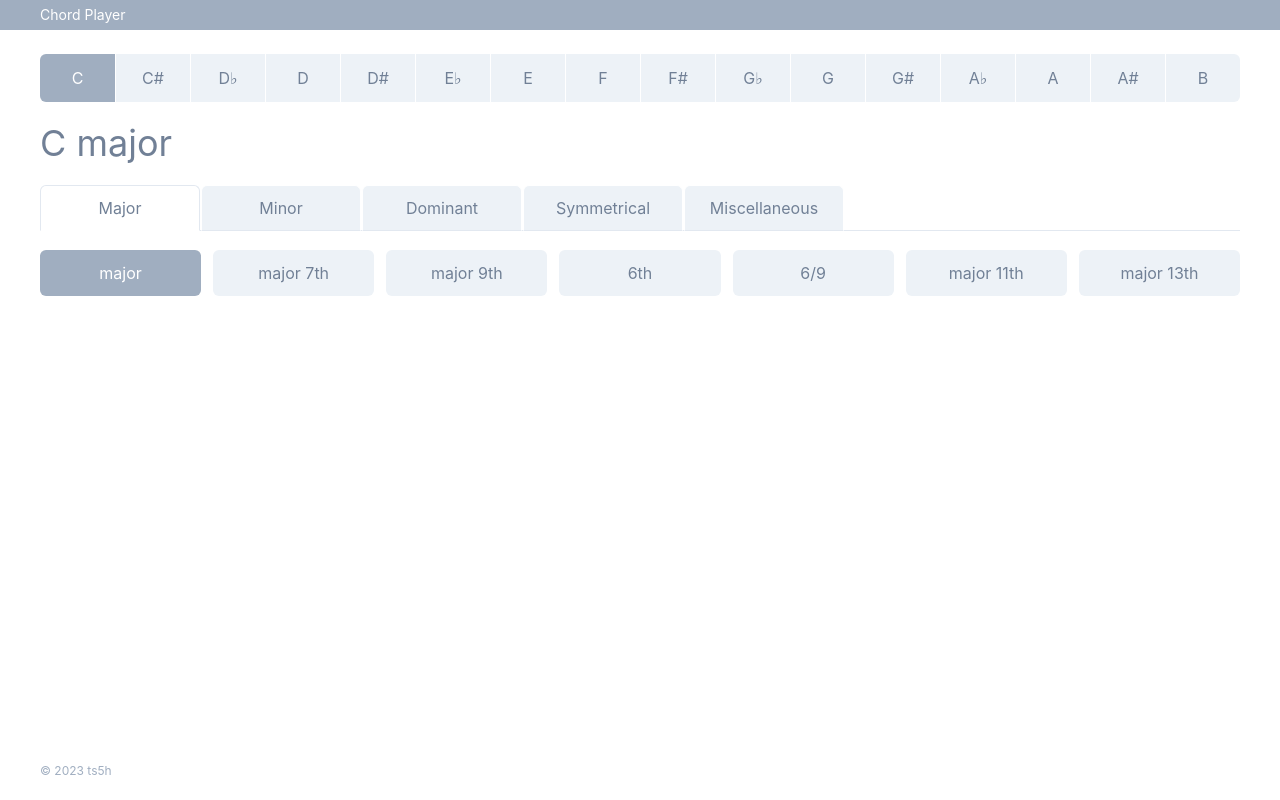
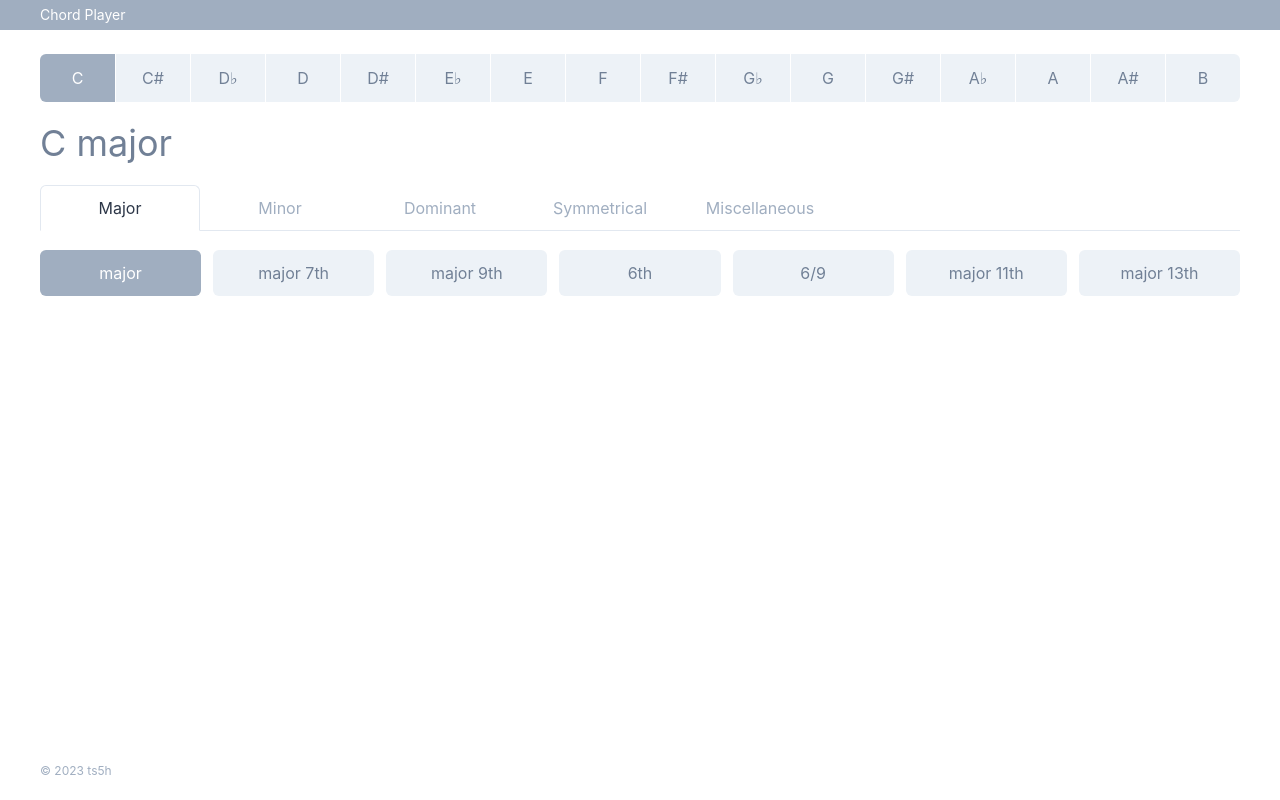
Before and after one commit to ts5h/chord_explorer, a React (Create React App) app: page /c/major in a window 1280 px wide. Built offline with nearby package versions, Linux system fonts and the light colour scheme.

Commit message:
Update tab styles

```diff
--- a/src/components/Nav/Chords/index.tsx
+++ b/src/components/Nav/Chords/index.tsx
@@ -43,23 +43,17 @@ export const NavChords: FC = () => {
   );
 
   return (
-    <Tabs variant="enclosed-colored" w="full" index={currentTab}>
+    <Tabs variant="enclosed" w="full" index={currentTab}>
       <TabList>
         {categorizeChords.map((chord, index) => (
           <Tab
             key={index}
             width="160px"
-            ml={index === 0 ? 0 : 0.5}
             px={0}
             py={2.5}
-            bgColor="gray.100"
-            borderTopRadius="md"
-            borderTopColor="white"
-            borderLeftColor="white"
-            borderRightColor="white"
-            color="gray.500"
+            color="gray.400"
             _hover={{
-              bgColor: currentTab === index ? "white" : "gray.300",
+              bgColor: currentTab === index ? "white" : "gray.100",
             }}
             _selected={{
               bgColor: "white",
@@ -67,6 +61,7 @@ export const NavChords: FC = () => {
               borderRightColor: "gray.200",
               borderBottomColor: "white",
               borderLeftColor: "gray.200",
+              color: "gray.700",
             }}
             transition="background-color 0.3s"
             onClick={() => setCurrentTab(index)}
```
